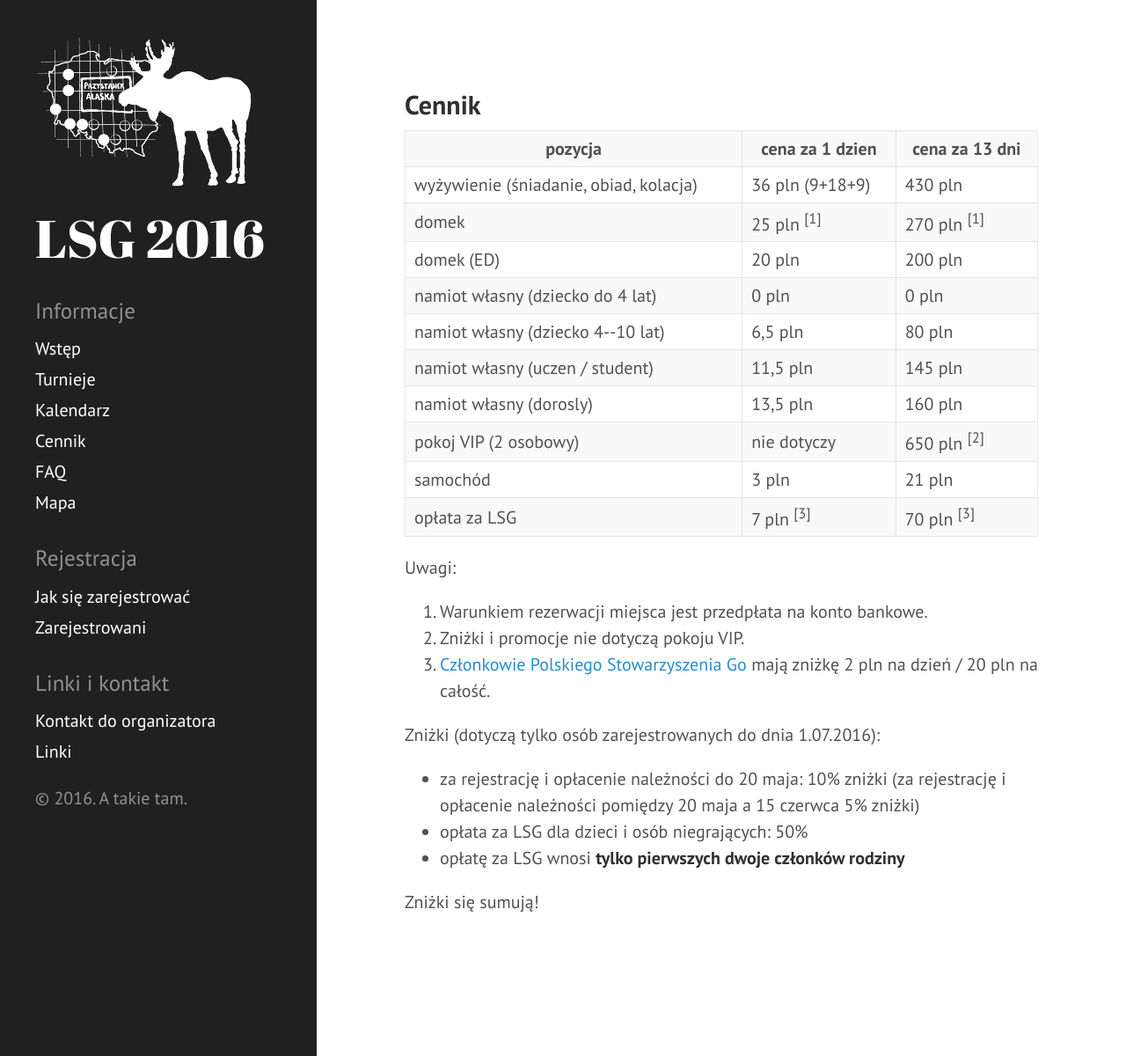
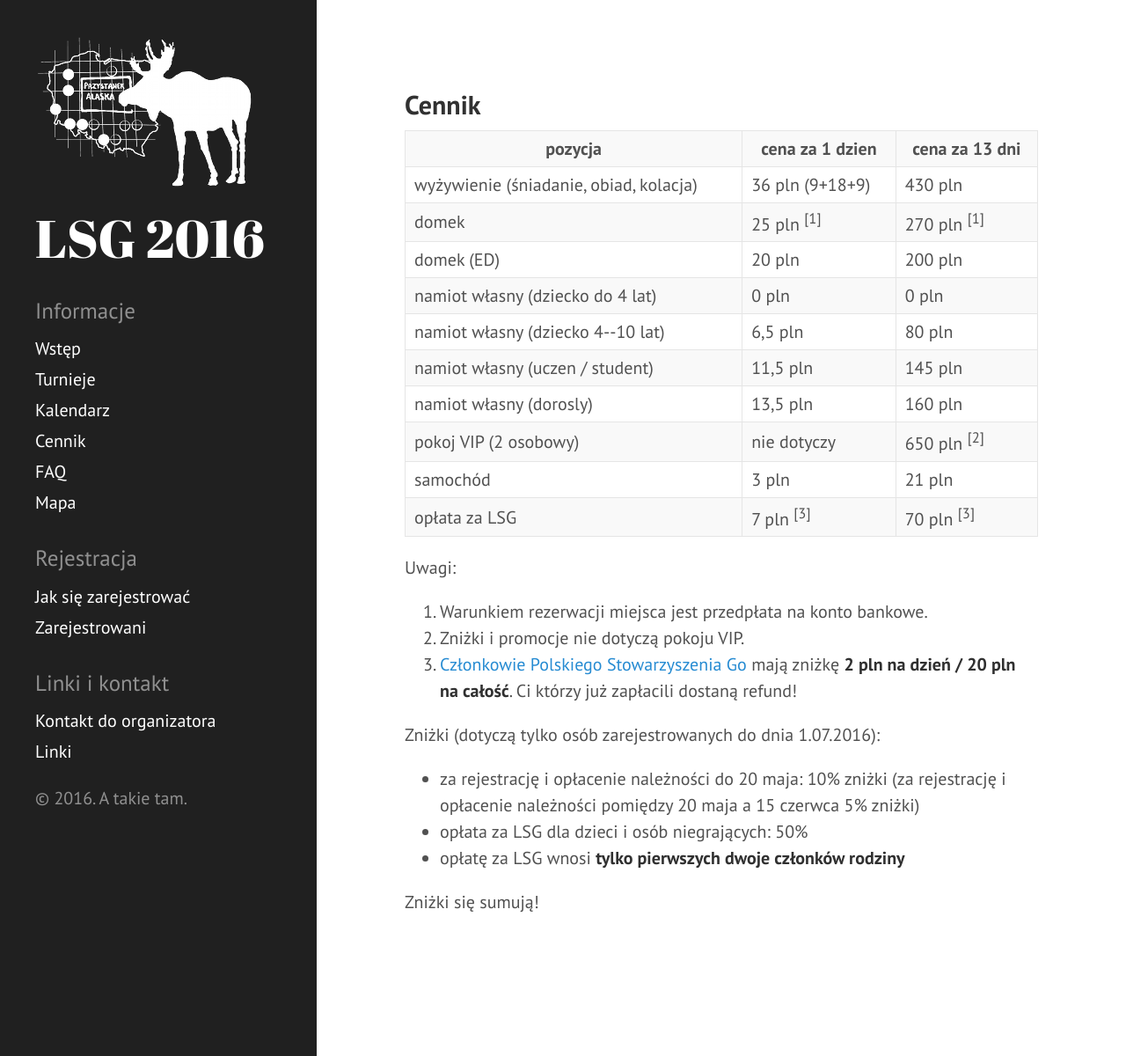
Before and after one commit to tasuki/lsg, a Jekyll site: the page built from cennik.md, in a window 1280 px wide. Shown: the whole page at 88% size. Built offline with Jekyll 4.4.1, drawn with Linux system fonts in a browser that asks for light colours.

Commit message:
PSG refund

```diff
--- a/cennik.md
+++ b/cennik.md
@@ -78,7 +78,7 @@ title: Cennik
 Uwagi:
 1. Warunkiem rezerwacji miejsca jest przedpłata na konto bankowe.
 2. Zniżki i promocje nie dotyczą pokoju VIP.
-3. [Członkowie Polskiego Stowarzyszenia Go](http://psg.go.art.pl/lista_czlonkow) mają zniżkę 2 pln na dzień / 20 pln na całość.
+3. [Członkowie Polskiego Stowarzyszenia Go](http://psg.go.art.pl/lista_czlonkow) mają zniżkę **2 pln na dzień / 20 pln na całość**. Ci którzy już zapłacili dostaną refund!
 
 Zniżki (dotyczą tylko osób zarejestrowanych do dnia 1.07.2016):
 
```
